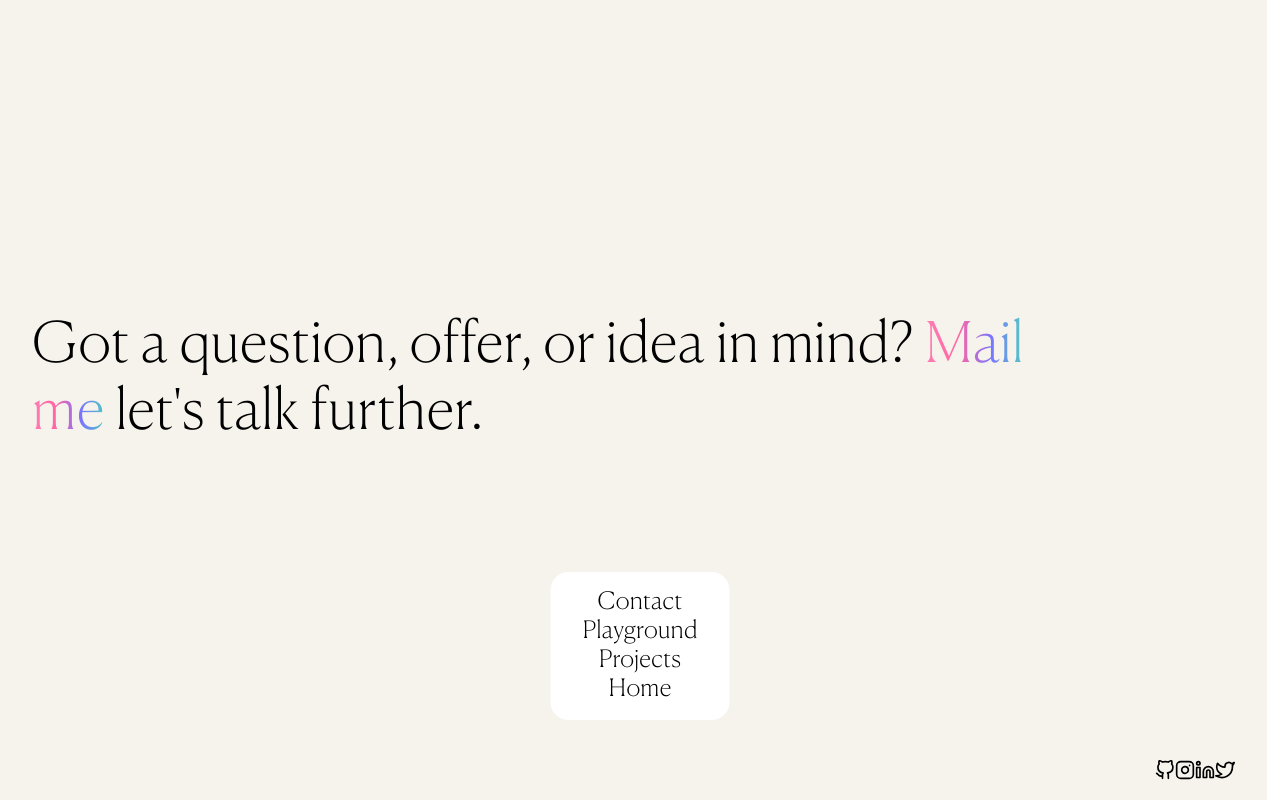
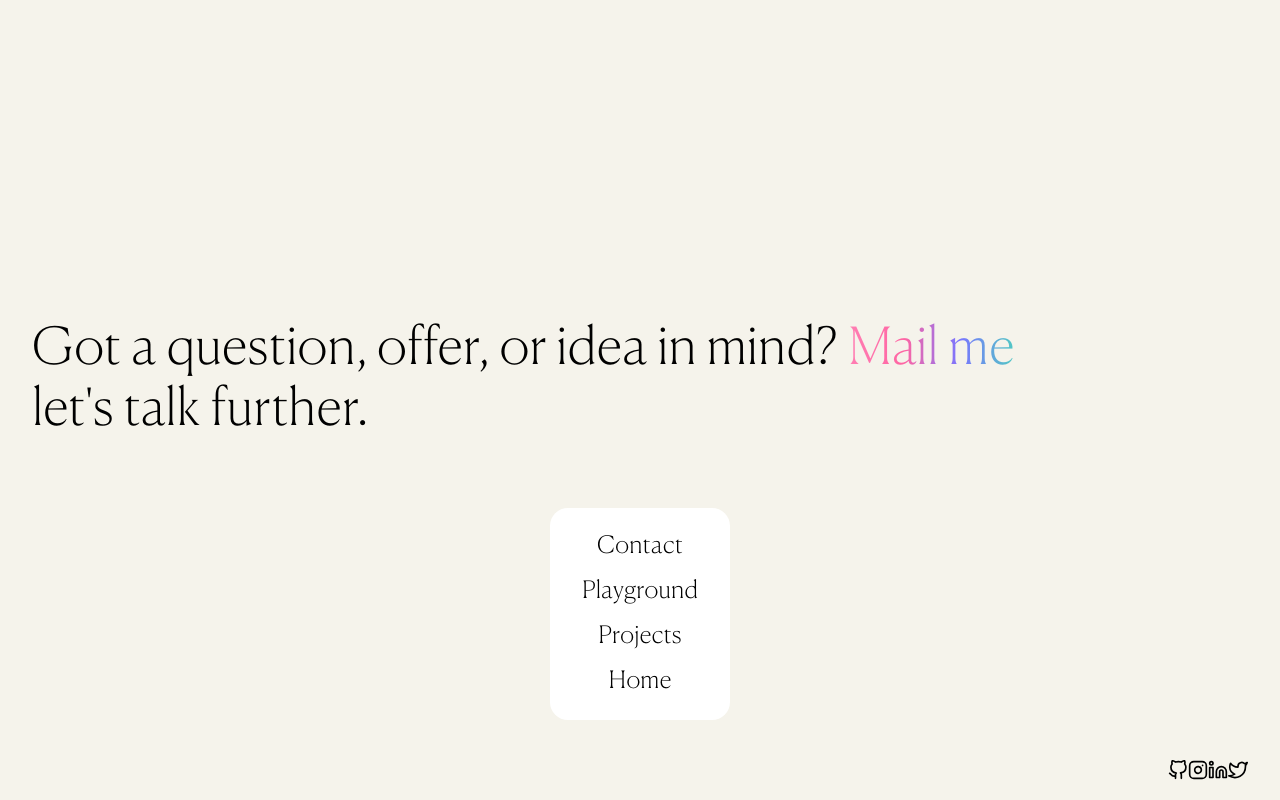
Before and after one commit to tariqyunusa/tariq, a Next.js app: page /Contact in a window 1280 px wide. Both pictures are taken after a click on the element "Contact". Built offline with nearby package versions, Linux system fonts and the light colour scheme.

Commit message:
added nav links animation

```diff
--- a/app/Playground/page.js
+++ b/app/Playground/page.js
@@ -14,7 +14,8 @@ export default function Playground() {
     const nothing_scroll = "/Assets/nothing_scroll.webm"
     const z_scroll = "/Assets/z-scroll.webm"
     const zoom_scroll = "/Assets/zoom-scroll.webm"
-    const works = [{name: z_scroll, stack: ["threeJS", "GLSL"]}, {name: canvas_hover, stack: ["canvas"]}, {name: nothing_scroll, stack: ["GSAP"]}, {name: zoom_scroll, stack: ["threeJS","GLSL"]}, {name: error, stack: ["matterJs"]}, {name: clip, stack: ["GSAP"]}, {name: hover_change, stack: ["GSAP"]}, {name: flip, stack: ["GSAP", "GSAP-FLIP"]}, {name: wave, stack: ["threeJS", "GLSL"]}, {name: three, stack: ["threeJS"]}, {name: horizontal_scroll, stack: ["GSAP"]}]
+    const infinite_grid = "/Assets/infinite_grid.mp4"
+    const works = [{name: z_scroll, stack: ["threeJS", "GLSL"]}, {name: infinite_grid, stack: ["R3F", "GSAP"]}, {name: canvas_hover, stack: ["canvas"]}, {name: nothing_scroll, stack: ["GSAP"]}, {name: zoom_scroll, stack: ["threeJS","GLSL"]}, {name: error, stack: ["matterJs"]}, {name: clip, stack: ["GSAP"]}, {name: hover_change, stack: ["GSAP"]}, {name: flip, stack: ["GSAP", "GSAP-FLIP"]}, {name: wave, stack: ["threeJS", "GLSL"]}, {name: three, stack: ["threeJS"]}, {name: horizontal_scroll, stack: ["GSAP"]}]
     useEffect(() => {
         textReveal()
     },[])
--- a/app/Projects.jsx
+++ b/app/Projects.jsx
@@ -9,6 +9,7 @@ export default function Projects() {
         {name: "Campaign-V2", stack: ["Front-End Develoment", "Design", "Creative Direction"], alt: "Campaign-V2", link: "See Live", route: "https://campaign-v2.vercel.app/"},
         {name: "Node Server", stack: ["Back-End develoment"], alt: "Node Server", link: "See Live", route: "https://github.com/tariqyunusa/JSON-webserver"},
         {name: "Samsung Showcase", stack: ["Front-End Develoment", "Design", "Creative Direction"], alt: "Samsung Showcase", link: "See Live", route: "https://samsung-s24-showcase.vercel.app/"},
+        {name: "Tone Hunter", stack: ["Front-End Development"], alt: "Tone Hunter", link: "See Live", route: "https://www.npmjs.com/package/tone-hunter"},
         {name: "Youtube Downloader", stack: ["Scripting"], alt: "Youtube Downloader", link: "See Live", route: "https://github.com/tariqyunusa/youtube-downloader.git"},
     ]
     return(
--- /dev/null
+++ b/app/components/AnimatedLink.jsx
@@ -0,0 +1,79 @@
+"use client";
+import { motion } from "framer-motion";
+import styles from "../styles/AnimatedWord.module.css";
+import { useState } from "react";
+import Link from "next/link";
+
+export default function AnimatedLink({ title }) {
+  const [isHovered, setIsHovered] = useState(false);
+  const href = `/${title === "Home" ? "" : title}`;
+
+  return (
+    <Link href={href}>
+      <motion.div
+        className={styles.AnimatedLink}
+        onMouseEnter={() => setIsHovered(true)}
+        onMouseLeave={() => setIsHovered(false)}
+      >
+        <AnimatedWord title={title} isHovered={isHovered} />
+        <div className={styles.animatedWord__wrapper}>
+          <AnimatedWord title={title} isHovered={isHovered} reversed />
+        </div>
+      </motion.div>
+    </Link>
+  );
+}
+
+const animateTitle = {
+  rest: { transition: { staggerChildren: 0.02 } },
+  hover: { transition: { staggerChildren: 0.02 } },
+};
+
+const animateUp = {
+  rest: { y: 0 },
+  hover: {
+    y: -35,
+    transition: {
+      duration: 0.3,
+      ease: [0.6, 0.01, 0.05, 0.95],
+    },
+  },
+};
+
+const animateDown = {
+  rest: { y: 35 },
+  hover: {
+    y: 0,
+    transition: {
+      duration: 0.3,
+      ease: [0.6, 0.01, 0.05, 0.95],
+    },
+  },
+};
+
+const AnimatedWord = ({ title, isHovered, reversed = false }) => {
+  const animation = reversed ? animateDown : animateUp;
+
+  return (
+    <motion.span
+      className={styles.animatedWord}
+      variants={animateTitle}
+      initial="rest"
+      animate={isHovered ? "hover" : "rest"}
+    >
+      {title.split("").map((char, i) =>
+        char === " " ? (
+          <span key={i}>&nbsp;</span>
+        ) : (
+          <motion.span
+            className={styles.animated__letter}
+            variants={animation}
+            key={i}
+          >
+            {char}
+          </motion.span>
+        )
+      )}
+    </motion.span>
+  );
+};
--- a/app/components/Carousel.jsx
+++ b/app/components/Carousel.jsx
@@ -8,13 +8,13 @@ gsap.registerPlugin(ScrollTrigger);
 
 export default function Carousel() {
     const wave = "/Assets/wave.webm";
-    const three = "/Assets/3d.webm";
+    const three = "/Assets/infinite_grid.mp4";
     const horizontal_scroll = "/Assets/horizontal_scroll.webm";
 
     const showcase = [
         { videoId: 0, video: wave, duration: 17 },
-        { videoId: 1, video: horizontal_scroll, duration: 17 },
-        { videoId: 2, video: three, duration: 23 }
+        { videoId: 1, video: three, duration: 19 },
+        { videoId: 2, video: horizontal_scroll, duration: 17 }
     ];
 
     const [isPlaying, setIsPlaying] = useState(true);
--- a/app/components/Nav.jsx
+++ b/app/components/Nav.jsx
@@ -1,14 +1,17 @@
 "use client"
-import { useEffect, useState } from "react"
+
+import { useEffect, useState, useRef } from "react"
 import { FiChevronUp } from "react-icons/fi";
 import styles from '../styles/Nav.module.css'
 import { motion, AnimatePresence } from 'framer-motion'
-import Link from "next/link";
-import {usePathname} from "next/navigation"
+import { usePathname } from "next/navigation"
+import AnimatedLink from "./AnimatedLink";
 
 export default function Nav() {
     const [showNav, setShowNav] = useState(false)
-    const [activeLink, setActiveLink] = useState();
+    const [activeLink, setActiveLink] = useState("");
+    const pathname = usePathname();
+    const navRef = useRef(null); // ⬅️ reference for detecting outside click
 
     const links = [
         { name: "Contact", path: "/Contact" },
@@ -16,40 +19,36 @@ export default function Nav() {
         { name: "Projects", path: "/Projects" },
         { name: "Home", path: "/" }
     ];
-    const pathname = usePathname()
 
-  useEffect(() => {
-    if(pathname === '/Contact'){
-      setActiveLink("Contact")
-    } else if(pathname === '/Projects'){
-      setActiveLink("Projects")
-    }else if(pathname === '/Playground'){
-      setActiveLink("Playground")
-    }else{
-      setActiveLink("Home")
-    }
-  },[pathname])
+    useEffect(() => {
+        const matchedLink = links.find(link => link.path === pathname);
+        setActiveLink(matchedLink ? matchedLink.name : "Home");
+    }, [pathname]);
 
+    useEffect(() => {
+        const handleClickOutside = (event) => {
+            if (navRef.current && !navRef.current.contains(event.target)) {
+                setShowNav(false);
+            }
+        };
 
+        if (showNav) {
+            document.addEventListener("mousedown", handleClickOutside);
+        }
+
+        return () => {
+            document.removeEventListener("mousedown", handleClickOutside);
+        };
+    }, [showNav]);
 
     return (
-        <motion.nav className={styles.navbar} onClick={() => setShowNav(!showNav)}>
-            <motion.ul layout className={styles.navbar__ul} transition={{ duration: 0.6, type: "spring", stiffness: 60 }}>
+        <motion.nav ref={navRef} className={styles.navbar} onClick={() => setShowNav(!showNav)}>
+            <motion.ul layout className={styles.navbar__ul} transition={{ duration: 0.6, type: "tween" }}>
                 <AnimatePresence>
                     {showNav && links.map((link, idx) => (
-                        <motion.li
-                            key={idx}
-                            initial={{ opacity: 0 }}
-                            animate={{ opacity: 1 }}
-                            exit={{ opacity: 0 }}
-                            transition={{ duration: 0.2, delay: 0.1 }}
-                            className={styles.navbar__list_item}
-                            onClick={() => {
-                                setShowNav(false);
-                            }}
-                        >
-                            <Link href={link.path}>{link.name}</Link>
-                        </motion.li>
+                        <div key={idx} className={styles.navbar__list_item}>
+                            <AnimatedLink title={link.name} />
+                        </div>
                     ))}
                 </AnimatePresence>
                 {!showNav && (
--- a/app/layout.js
+++ b/app/layout.js
@@ -1,13 +1,12 @@
 "use client";
-
 import { useEffect, useState } from "react";
 import "./globals.css";
 import Loader from "./components/Loader";
 import Nav from "./components/Nav";
 
- const metadata = {
-  title: "Your App",
-  description: "Your app description",
+ const metadata  = {
+  title: "Tariq",
+  description: "A creative software developer ",
 };
 
 export default function RootLayout({ children }) {
--- /dev/null
+++ b/app/styles/AnimatedWord.module.css
@@ -0,0 +1,24 @@
+.animatedWord {
+  white-space: nowrap;
+  position: relative;
+  display: inline-block;
+}
+
+.animated__letter {
+  display: inline-block;
+  position: relative;
+}
+
+.AnimatedLink {
+  position: relative;
+  cursor: pointer;
+  display: flex;
+  flex-direction: column;
+  overflow: hidden;
+  margin: 0.5rem 0;
+}
+
+.animatedWord__wrapper {
+  position: absolute;
+  top: 0;
+}
--- a/app/styles/Footer.module.css
+++ b/app/styles/Footer.module.css
@@ -5,7 +5,7 @@
     font-style: normal;
 }
 .footer{
-    width: 99vw;
+    width: 100vw;
     height: 100vh;
     background-color: #F5F3EB;
     /* display: flex;
@@ -21,7 +21,7 @@
 .footer__wrapper h1 {
     font-family: "Canela", serif;
     font-weight: 100;
-    font-size: clamp(1rem, 5vw, 3.5rem);
+    font-size: clamp(1rem, 4vw, 3.5rem);
     line-height: 1.2em;
 }
 .footer_redundant{
--- a/app/styles/Nav.module.css
+++ b/app/styles/Nav.module.css
@@ -19,10 +19,12 @@
 .navbar__ul{
     display: flex;
     flex-direction: column;
+    flex-direction: column;
     justify-content: center;
     align-items: center;
 }
 .navbar__list_item{
+    position: relative;
     font-family: "Canela", serif;
     font-size: clamp(1.2rem, 2vw, 1.5rem);
     font-weight: 100;
@@ -35,3 +37,6 @@
     text-decoration: none;
     color: #000;
 }
+.relative__wrapper{
+    position: relative;
+}
```
Also changed, not shown: 1 other file (tests, documents, lock files or other folders).
